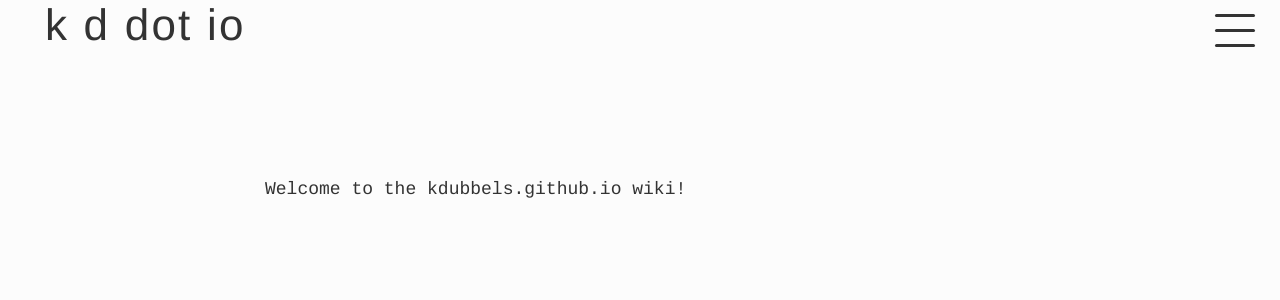
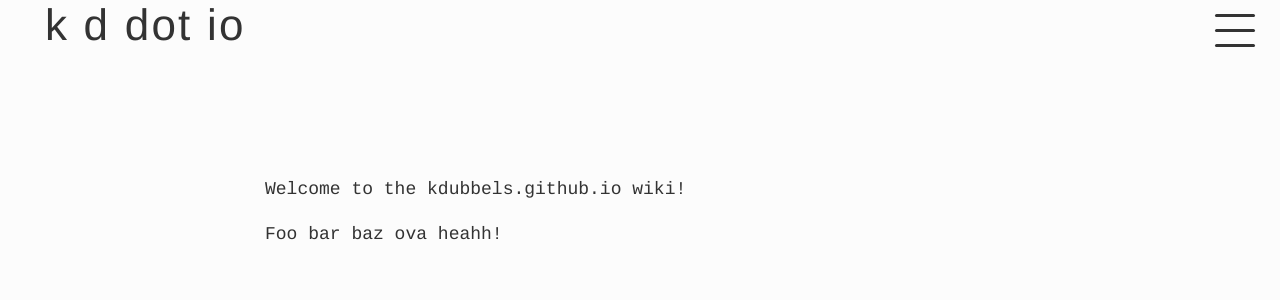
Before and after one commit to kdubbels/kdubbels.github.io, a Jekyll site: the page built from Home.md, in a window 1280 px wide and 900 px high. Shown: the top 300 px of the window. Built offline with Jekyll 4.4.1, drawn with Linux system fonts in a browser that asks for light colours; some web fonts are replaced; our own code applies the rules of GitHub Pages for plain Markdown files.

Commit message:
Updated Home (markdown)

```diff
--- a/Home.md
+++ b/Home.md
@@ -1 +1,3 @@
 Welcome to the kdubbels.github.io wiki!
+
+Foo bar baz ova heahh!
```
